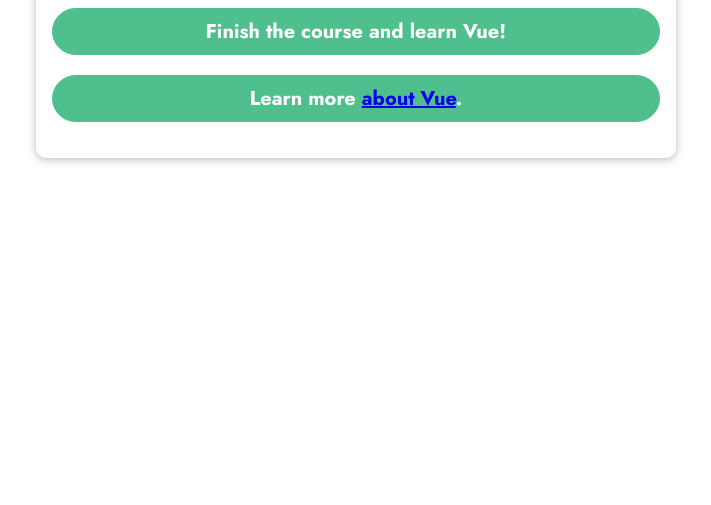
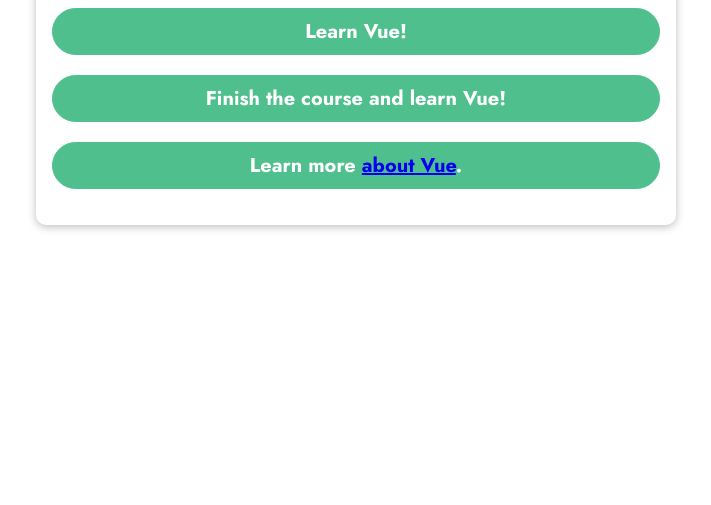
Before and after one commit to bulpil-abv/vue-study, a plain HTML site: page lesson-12/index.html in a window 1280 px wide. Shown: the part 295-800 px from the top of the page, without its empty margins (284-995 px from the left). Drawn offline with nearby package versions, Linux system fonts and the light colour scheme.

Commit message:
added data and method

```diff
--- a/lesson-12/app.js
+++ b/lesson-12/app.js
@@ -4,6 +4,16 @@ const app = Vue.createApp({
             courseGoal:'Finish the course and learn Vue!',
             vueLink: 'https://vuejs.org/'
         };
+    },
+    methods: {
+        outputGoal() {
+            const randomNumber = Math.random();
+            if(randomNumber < 0.5){
+                return 'Learn Vue!';
+            } else {
+                return 'Master Vue!';
+            }
+        }
     }
 });
 
--- a/lesson-12/index.html
+++ b/lesson-12/index.html
@@ -21,6 +21,7 @@
     </header>
     <section id="user-goal">
         <h2>My Course Goal</h2>
+        <p>{{ outputGoal() }}</p>
         <p>{{ courseGoal }}</p>
         <p> Learn more <a v-bind:href="vueLink">about Vue</a>.</p>
     </section>
```
